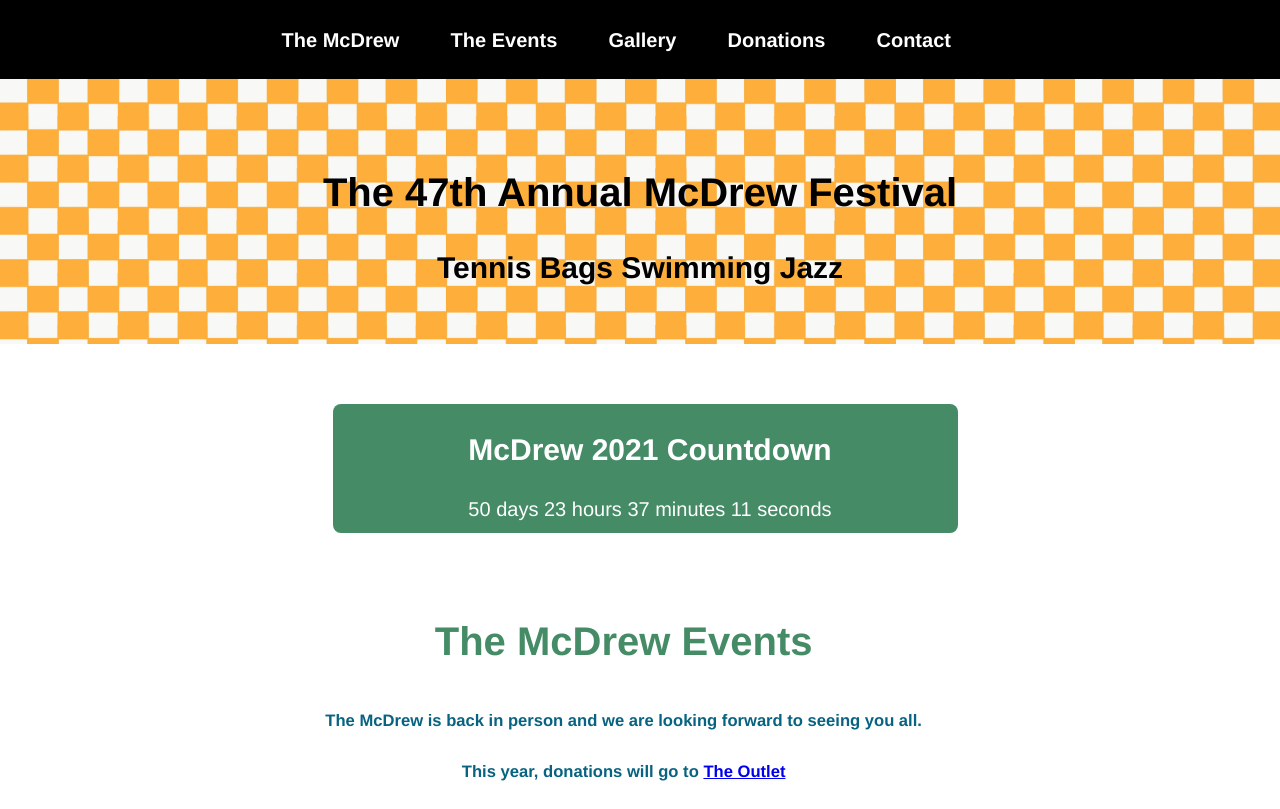
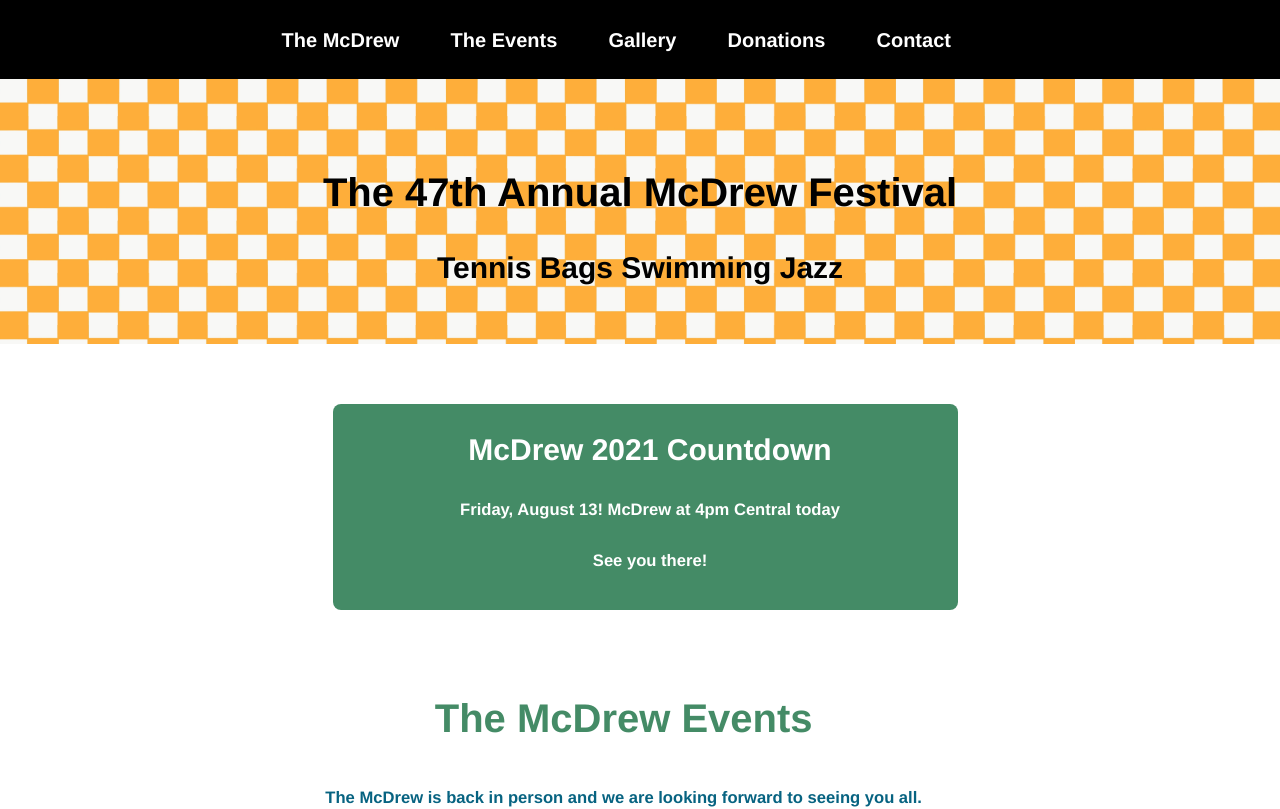
Before and after one commit to sarahdrew/mcdrew, a React (Create React App) app: page / in a window 1280 px wide. Shown: the top 809 px of the page. Built offline with nearby package versions, Linux system fonts and the light colour scheme.

Commit message:
changed countdown

```diff
--- a/src/CountdownTimer.js
+++ b/src/CountdownTimer.js
@@ -42,7 +42,10 @@ export default function CountDownTimer() {
   return (
     <div className="countdown-container">
       <h2>McDrew 2021 Countdown</h2>
-      {timerComponents.length ? timerComponents : <span>Time's up!</span>}
+      <h5 style={{ color: "white" }}>
+        Friday, August 13! McDrew at 4pm Central today
+      </h5>
+      <h5 style={{ color: "white" }}>See you there!</h5>
     </div>
   );
 }
```
